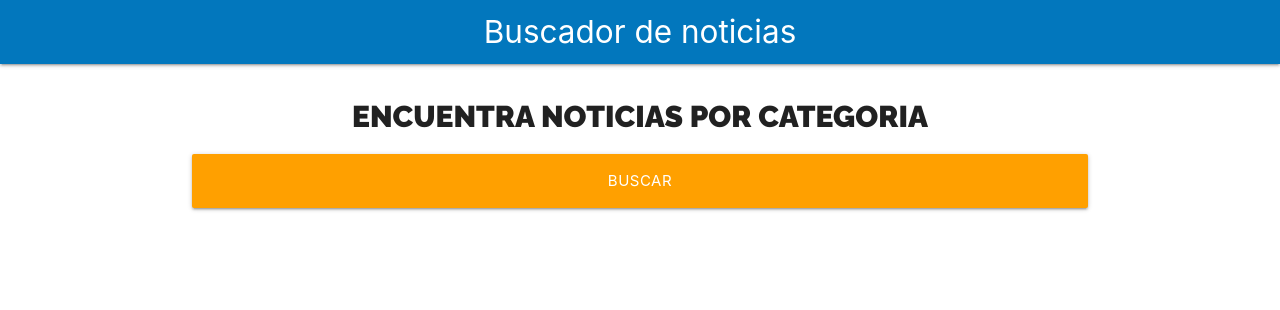
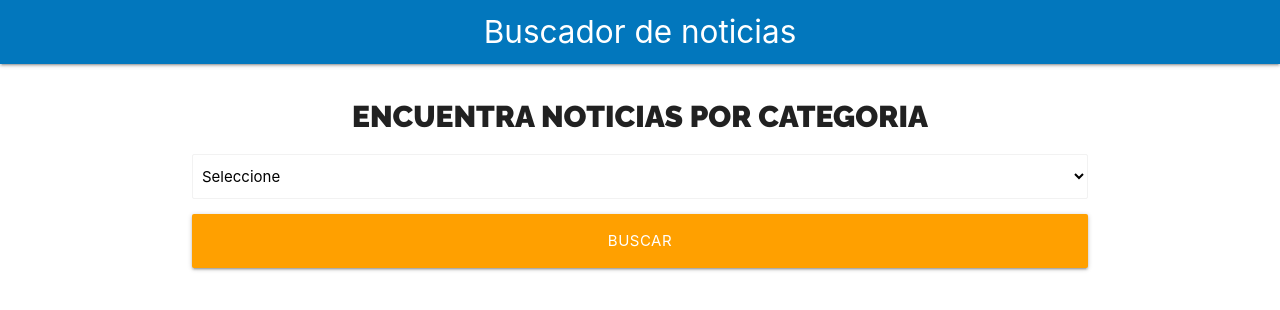
Before and after one commit to RicardoJ/NewsReactHooks, a React (Create React App) app: page / in a window 1280 px wide. Shown: the top 310 px of the page. Built offline with nearby package versions, Linux system fonts and the light colour scheme.

Commit message:
select using custom hook

```diff
--- a/src/components/Form.js
+++ b/src/components/Form.js
@@ -1,12 +1,15 @@
 import React from 'react';
 import styles from './Form.module.css';
+import useSelect from '../hooks/useSelect';
 
 const Form = () => {
+    const [category , SelectNews] = useSelect();
     return (
         <div className = {`${styles.buscador}row`}>
             <div className = "col s12 m8 offset-m2">
                 <form>
                     <h2 className = {styles.heading}>Encuentra noticias por categoria</h2>
+                    <SelectNews/>
                     <div className = "input-field cpñ s12">
                         <input
                             type = "submit"
--- /dev/null
+++ b/src/hooks/useSelect.js
@@ -0,0 +1,19 @@
+import React, { useState } from 'react';
+
+const useSelect = (stateInitial, options) => {
+    const [state , setState] = useState('');
+    const SelectNews = () => (
+        <select
+            className="browser-default"
+
+        >
+            <option value = "">Seleccione</option>
+
+        </select>
+    );
+    return [state, SelectNews];
+}
+
+
+
+export default useSelect;
```
